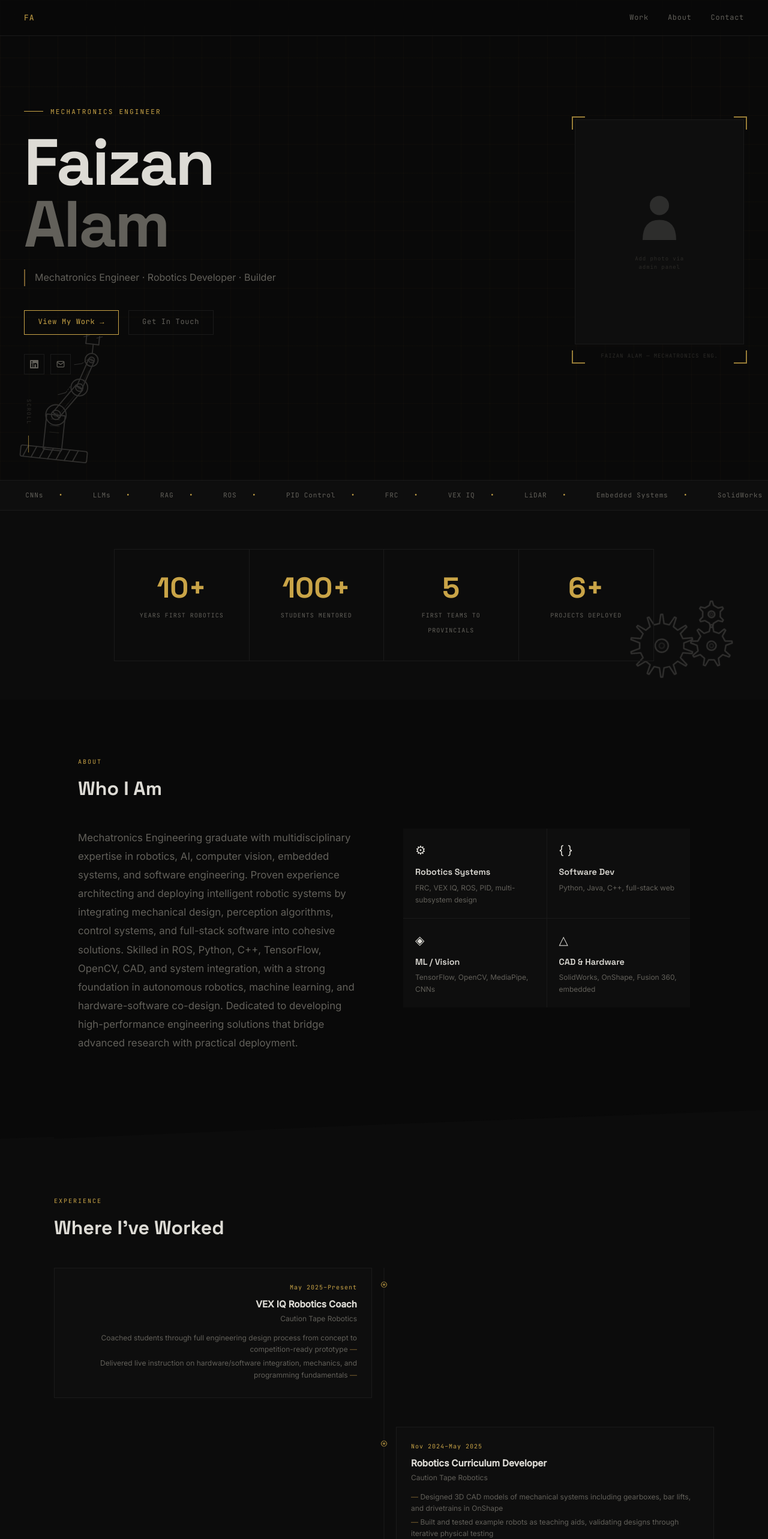
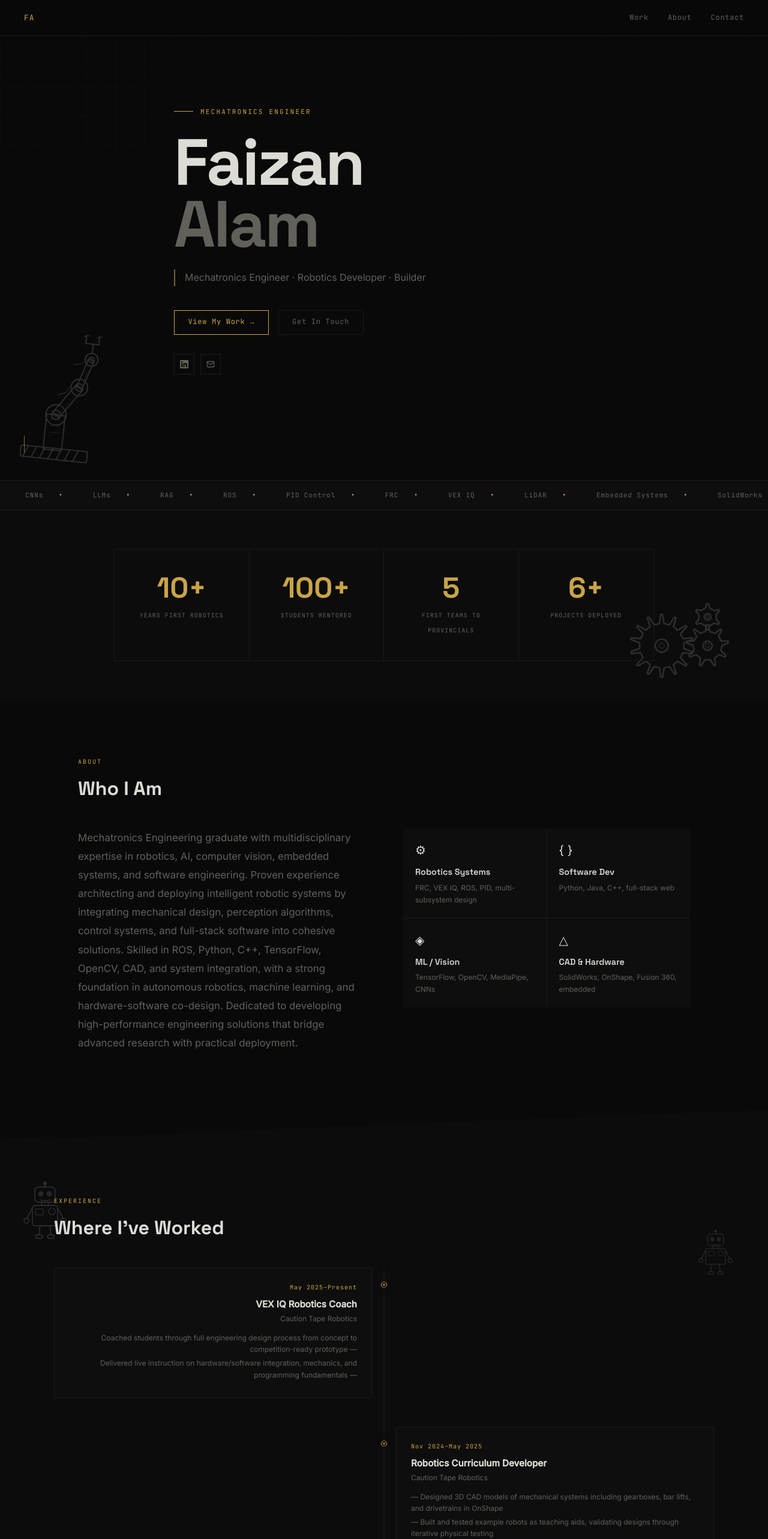
Before and after one commit to alamfaizanw-alt/Faizan_portfolio, a plain HTML site: page index.html in a window 1280 px wide. Shown: the top 2565 px of the page at 60% size. Drawn offline with Linux system fonts and the light colour scheme.

Commit message:
more updates to design?

```diff
--- a/css/style.css
+++ b/css/style.css
@@ -65,11 +65,10 @@ nav{
 @keyframes gridPulse{0%,100%{opacity:.45;}50%{opacity:1;}}
 
 .hero-inner{
-  width:100%;max-width:1200px;margin:0 auto;
-  display:grid;grid-template-columns:1fr auto;align-items:center;
-  gap:4rem;position:relative;z-index:1;
+  width:100%;max-width:700px;margin:0 auto;
+  position:relative;z-index:1;
 }
-.hero-left{flex:1;}
+.hero-left{width:100%;}
 .hero-eyebrow{
   font-family:var(--font-mono);font-size:11px;color:var(--gold);
   letter-spacing:0.2em;text-transform:uppercase;margin-bottom:1.5rem;
@@ -102,7 +101,7 @@ nav{
 .social-link svg{width:14px;height:14px;}
 
 /* Photo frame */
-.hero-photo{position:relative;flex-shrink:0;}
+.hero-photo{display:none;} /* shown via JS when photo URL is set */
 .photo-frame{
   position:relative;
   width:clamp(200px,22vw,300px);
@@ -706,9 +705,11 @@ footer{border-top:1px solid var(--border);padding:2rem 2.5rem;display:flex;align
 .deco svg { display: block; overflow: visible; }
 
 /* Gear animations — translate+rotate keyframes are the reliable approach for SVG */
+/* Center distances use pitch circle radii: G1(14T)=21, G2(9T)=13.5, G3(6T)=9 */
+/* G1 center: (38,56), G2: (38+34.5=72.5→73, 56), G3: (73, 56-22.5=33.5→34) */
 @keyframes gearCW-g1  { from{transform:translate(38px,56px) rotate(0deg);}  to{transform:translate(38px,56px) rotate(360deg);}  }
-@keyframes gearCCW-g2 { from{transform:translate(76px,56px) rotate(0deg);}  to{transform:translate(76px,56px) rotate(-360deg);} }
-@keyframes gearCW-g3  { from{transform:translate(76px,32px) rotate(0deg);}  to{transform:translate(76px,32px) rotate(360deg);}  }
+@keyframes gearCCW-g2 { from{transform:translate(73px,56px) rotate(0deg);}  to{transform:translate(73px,56px) rotate(-360deg);} }
+@keyframes gearCW-g3  { from{transform:translate(73px,34px) rotate(0deg);}  to{transform:translate(73px,34px) rotate(360deg);}  }
 @keyframes gearSpinCW { to { transform: rotate(360deg); } }
 
 .gear-g1  { animation: gearCW-g1  14s linear infinite; }
@@ -716,8 +717,20 @@ footer{border-top:1px solid var(--border);padding:2rem 2.5rem;display:flex;align
 .gear-g3  { animation: gearCW-g3   6s linear infinite; }
 .gear-solo{ animation: gearSpinCW 14s linear infinite; transform-box: fill-box; transform-origin: center; }
 
+/* Robot shake animation for timeline decorations */
+@keyframes robotWiggle {
+  0%, 72%, 100% { transform: translateX(0) rotate(0deg); }
+  74% { transform: translateX(-2px) rotate(-1.5deg); }
+  76% { transform: translateX(2px) rotate(1.5deg); }
+  78% { transform: translateX(-2px) rotate(-1deg); }
+  80% { transform: translateX(1px) rotate(0.5deg); }
+  82% { transform: translateX(0) rotate(0deg); }
+}
+.robot-deco   { animation: robotWiggle 5s ease-in-out infinite; transform-box: fill-box; transform-origin: bottom center; }
+.robot-deco-2 { animation: robotWiggle 7.5s ease-in-out infinite; transform-box: fill-box; transform-origin: bottom center; }
+
 @media (prefers-reduced-motion: reduce) {
-  .gear-g1, .gear-g2, .gear-g3, .gear-solo { animation: none; }
+  .gear-g1, .gear-g2, .gear-g3, .gear-solo, .robot-deco, .robot-deco-2 { animation: none; }
 }
 
 /* Sections need position:relative for absolute deco children */
--- a/index.html
+++ b/index.html
@@ -104,7 +104,7 @@
       </div>
     </div>
   </div>
-  <div class="scroll-cue">Scroll</div>
+  <div class="scroll-cue"></div>
 </section>
 
 <!-- MARQUEE -->
@@ -188,6 +188,42 @@
       <path d="M 24 14 Q 50 2 76 14" stroke-dasharray="2,3" opacity="0.5"/>
     </svg>
   </div>
+  <!-- Decorative: android robot left side -->
+  <div class="deco" style="left:40px;top:120px;width:70px;opacity:0.16;">
+    <svg class="robot-deco" viewBox="0 0 50 75" fill="none" stroke="currentColor" stroke-width="1.2" stroke-linecap="round" stroke-linejoin="round">
+      <line x1="25" y1="6" x2="25" y2="2"/><circle cx="25" cy="1.5" r="1.5" fill="currentColor"/>
+      <rect x="13" y="6" width="24" height="18" rx="4"/>
+      <circle cx="20" cy="14" r="2.5" fill="currentColor" opacity="0.8"/>
+      <circle cx="30" cy="14" r="2.5" fill="currentColor" opacity="0.8"/>
+      <path d="M 19 21 Q 25 24 31 21" stroke-width="1"/>
+      <line x1="21" y1="24" x2="21" y2="28"/><line x1="29" y1="24" x2="29" y2="28"/>
+      <rect x="10" y="28" width="30" height="24" rx="3"/>
+      <rect x="14" y="32" width="9" height="7" rx="1" stroke-width="0.9"/>
+      <circle cx="33" cy="35" r="4" stroke-width="0.9"/>
+      <line x1="10" y1="31" x2="3" y2="44"/><circle cx="3" cy="46" r="3"/>
+      <line x1="40" y1="31" x2="47" y2="44"/><circle cx="47" cy="46" r="3"/>
+      <line x1="19" y1="52" x2="18" y2="63"/><rect x="14" y="63" width="8" height="4" rx="2"/>
+      <line x1="31" y1="52" x2="32" y2="63"/><rect x="28" y="63" width="8" height="4" rx="2"/>
+    </svg>
+  </div>
+  <!-- Decorative: smaller android robot right side, different timing -->
+  <div class="deco" style="right:60px;top:200px;width:55px;opacity:0.13;">
+    <svg class="robot-deco-2" viewBox="0 0 50 75" fill="none" stroke="currentColor" stroke-width="1.2" stroke-linecap="round" stroke-linejoin="round">
+      <line x1="25" y1="6" x2="25" y2="2"/><circle cx="25" cy="1.5" r="1.5" fill="currentColor"/>
+      <rect x="13" y="6" width="24" height="18" rx="4"/>
+      <circle cx="20" cy="14" r="2.5" fill="currentColor" opacity="0.8"/>
+      <circle cx="30" cy="14" r="2.5" fill="currentColor" opacity="0.8"/>
+      <path d="M 19 21 Q 25 24 31 21" stroke-width="1"/>
+      <line x1="21" y1="24" x2="21" y2="28"/><line x1="29" y1="24" x2="29" y2="28"/>
+      <rect x="10" y="28" width="30" height="24" rx="3"/>
+      <rect x="14" y="32" width="9" height="7" rx="1" stroke-width="0.9"/>
+      <circle cx="33" cy="35" r="4" stroke-width="0.9"/>
+      <line x1="10" y1="31" x2="3" y2="44"/><circle cx="3" cy="46" r="3"/>
+      <line x1="40" y1="31" x2="47" y2="44"/><circle cx="47" cy="46" r="3"/>
+      <line x1="19" y1="52" x2="18" y2="63"/><rect x="14" y="63" width="8" height="4" rx="2"/>
+      <line x1="31" y1="52" x2="32" y2="63"/><rect x="28" y="63" width="8" height="4" rx="2"/>
+    </svg>
+  </div>
   <div class="section-inner">
     <div class="section-label">Experience</div>
     <h2 class="section-title reveal">Where I&rsquo;ve Worked</h2>
@@ -199,8 +235,8 @@
 
 <!-- SKILLS -->
 <div class="section clip-up" id="skills" style="background:var(--bg);position:relative;z-index:1;">
-  <!-- Decorative: smaller gear cluster, top-left -->
-  <div class="deco" style="left:20px;top:50px;width:170px;opacity:0.16;transform:rotate(22deg) scaleX(-1);">
+  <!-- Decorative: smaller gear cluster, bottom-right -->
+  <div class="deco" style="right:20px;bottom:30px;width:150px;opacity:0.14;transform:rotate(15deg) scaleX(-1);">
     <svg viewBox="0 0 110 88" fill="none" stroke="currentColor" stroke-width="1.1" stroke-linecap="round" stroke-linejoin="round">
       <g class="gear-g1"><path d="M -1.7 -16.9 L -0.7 -24.0 L 0.7 -24.0 L 1.7 -16.9 L 5.8 -16.0 L 9.8 -21.9 L 11.0 -21.3 L 8.8 -14.5 L 12.2 -11.9 L 18.3 -15.5 L 19.2 -14.4 L 14.3 -9.2 L 16.1 -5.4 L 23.2 -6.0 L 23.5 -4.6 L 16.9 -2.1 L 16.9 2.1 L 23.5 4.6 L 23.2 6.0 L 16.1 5.4 L 14.3 9.2 L 19.2 14.4 L 18.3 15.5 L 12.2 11.9 L 8.8 14.5 L 11.0 21.3 L 9.8 21.9 L 5.8 16.0 L 1.7 16.9 L 0.7 24.0 L -0.7 24.0 L -1.7 16.9 L -5.8 16.0 L -9.8 21.9 L -11.0 21.3 L -8.8 14.5 L -12.2 11.9 L -18.3 15.5 L -19.2 14.4 L -14.3 9.2 L -16.1 5.4 L -23.2 6.0 L -23.5 4.6 L -16.9 2.1 L -16.9 -2.1 L -23.5 -4.6 L -23.2 -6.0 L -16.1 -5.4 L -14.3 -9.2 L -19.2 -14.4 L -18.3 -15.5 L -12.2 -11.9 L -8.8 -14.5 L -11.0 -21.3 L -9.8 -21.9 L -5.8 -16.0 Z"/><circle r="5"/><circle r="2" opacity="0.5"/></g>
       <g class="gear-g2"><path d="M -1.7 -10.9 L -0.7 -16.0 L 0.7 -16.0 L 1.7 -10.9 L 5.7 -9.4 L 9.7 -12.7 L 10.8 -11.8 L 8.3 -7.2 L 10.4 -3.5 L 15.6 -3.5 L 15.9 -2.0 L 11.0 -0.2 L 10.3 4.0 L 14.2 7.4 L 13.5 8.6 L 8.6 6.9 L 5.3 9.6 L 6.2 14.8 L 4.8 15.3 L 2.1 10.8 L -2.1 10.8 L -4.8 15.3 L -6.2 14.8 L -5.3 9.6 L -8.6 6.9 L -13.5 8.6 L -14.2 7.4 L -10.3 4.0 L -11.0 -0.2 L -15.9 -2.0 L -15.6 -3.5 L -10.4 -3.5 L -8.3 -7.2 L -10.8 -11.8 L -9.7 -12.7 L -5.7 -9.4 Z"/><circle r="3.5"/><circle r="1.5" opacity="0.5"/></g>
--- a/js/main.js
+++ b/js/main.js
@@ -63,10 +63,14 @@ const statObs = new IntersectionObserver(entries => {
     const roleEl = document.getElementById('hero-role');
     if (bio.tagline) roleEl.textContent = bio.tagline;
 
-    // Photo
+    // Photo — only show frame when a photo is actually set
     if (bio.photo) {
-      const inner = document.getElementById('photo-inner');
-      inner.innerHTML = `<img src="${bio.photo}" alt="${bio.name}">`;
+      const photoDiv = document.getElementById('photo-inner');
+      const photoWrap = document.querySelector('.hero-photo');
+      if (photoDiv && photoWrap) {
+        photoDiv.innerHTML = `<img src="${bio.photo}" alt="${bio.name}">`;
+        photoWrap.style.display = 'block';
+      }
     }
 
     // Social
```
